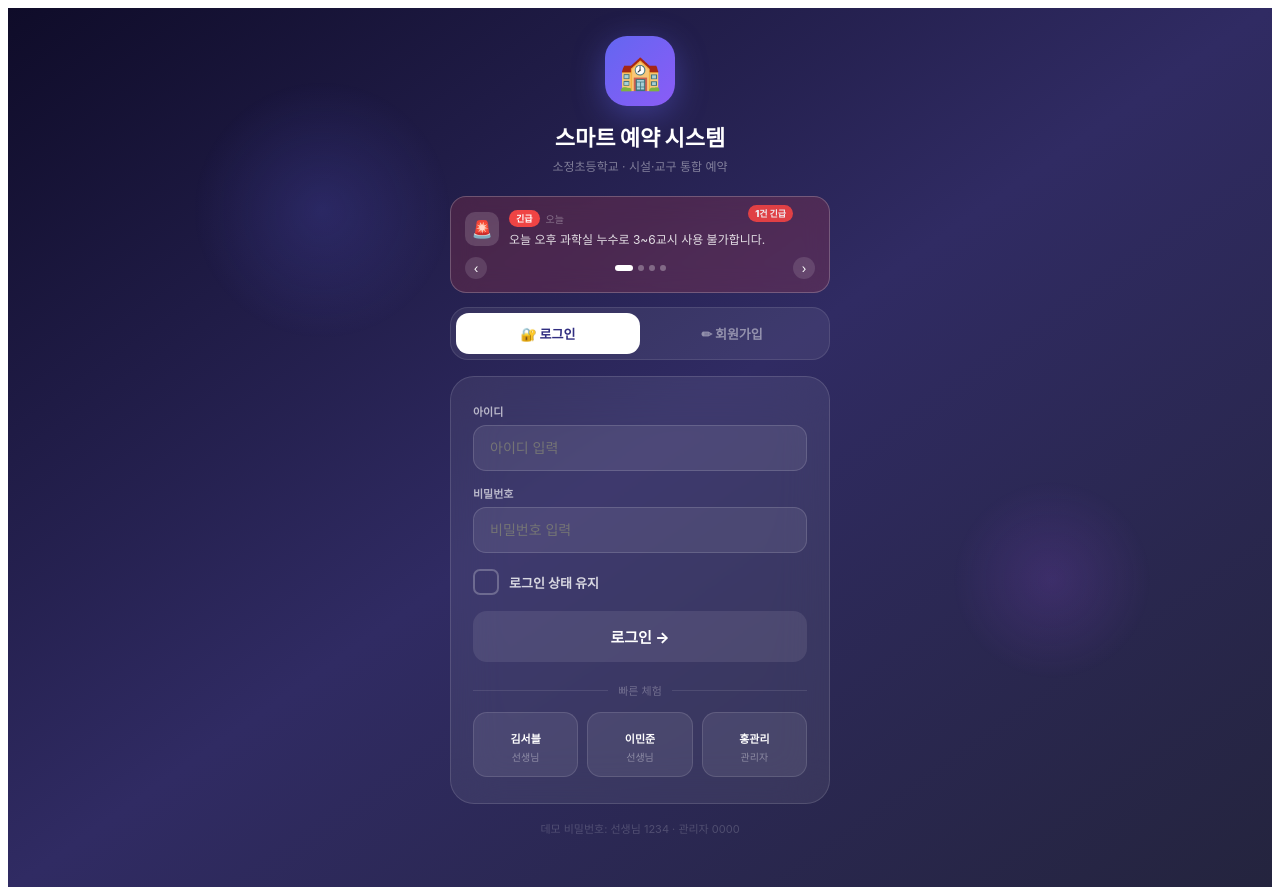
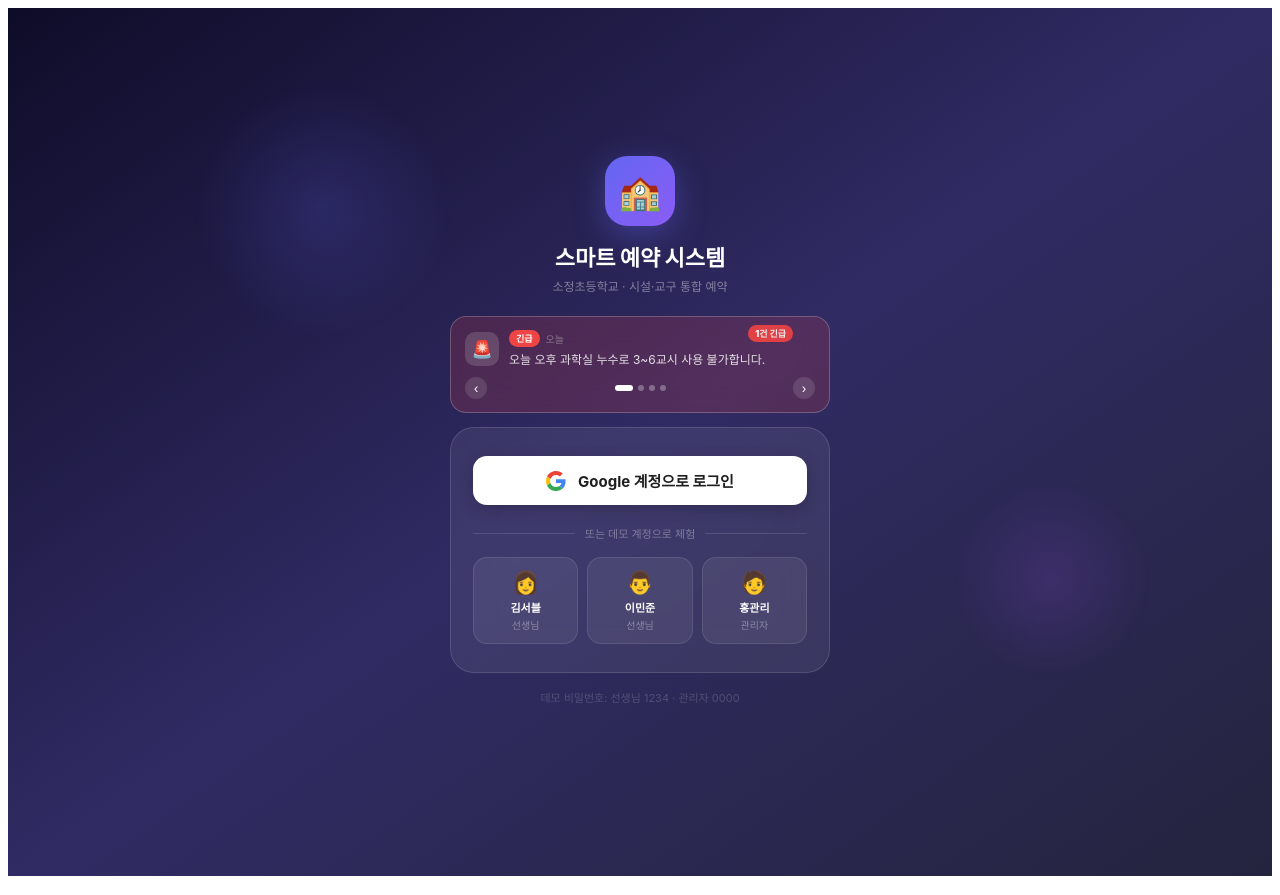
Before and after one commit to goalstorm91-stack/school-reservation, a React (Vite) app: page / in a window 1280 px wide. Built offline with nearby package versions, Linux system fonts and the light colour scheme.

Commit message:
Update App.jsx

```diff
--- a/src/App.jsx
+++ b/src/App.jsx
@@ -258,63 +258,41 @@ function NoticeBanner(props) {
 
 
 // ── 로그인 / 회원가입 ────────────────────
+// ── Google OAuth 로그인 화면 ──────────────
 function LoginScreen(props) {
-  var onLogin=props.onLogin, onRegister=props.onRegister;
-  var [mode,setMode]=useState("login");
-  var [id,setId]=useState(""), [pw,setPw]=useState("");
-  var [showPw,setShowPw]=useState(false);
-  var [err,setErr]=useState(""), [loading,setLoading]=useState(false);
-  var [autoLogin,setAutoLogin]=useState(false);
-  var [form,setForm]=useState({name:"",id:"",pw:"",pwCheck:"",subject:"",email:"",role:"teacher"});
-  var [showSpw,setShowSpw]=useState(false);
-  var [signErr,setSignErr]=useState(""), [done,setDone]=useState(false);
-
-  function switchMode(m){ setMode(m);setErr("");setSignErr("");setDone(false);setId("");setPw(""); }
-
-  function login(){
-    setErr(""); setLoading(true);
-    sb.get("users","select=*&login_id=eq."+id+"&password=eq."+pw)
-      .then(function(rows){
-        if(rows&&rows.length>0){
-          var u=rows[0];
-          if(autoLogin) savedSession=u;
-          onLogin(u);
-        } else {
-          setErr("아이디 또는 비밀번호가 올바르지 않아요.");
-          setLoading(false);
-        }
-      })
-      .catch(function(e){
-        setErr("연결 오류: Supabase URL/KEY를 확인해주세요.");
-        setLoading(false);
-        console.error(e);
-      });
-  }
-
-  function signup(){
-    setSignErr("");
-    if(!form.name||!form.name.trim()) return setSignErr("이름을 입력해주세요.");
-    if(!form.id||form.id.length<4)    return setSignErr("아이디는 4자 이상이어야 해요.");
-    if(form.pw.length<4)              return setSignErr("비밀번호는 4자 이상이어야 해요.");
-    if(form.pw!==form.pwCheck)        return setSignErr("비밀번호가 일치하지 않아요.");
-    if(!form.subject||!form.subject.trim()) return setSignErr("담당 과목을 입력해주세요.");
-    setLoading(true);
-    sb.post("users",{
-      login_id:form.id, password:form.pw, name:form.name.trim(),
-      role:form.role, subject:form.subject.trim(),
-      email: form.email ? form.email.trim() : null,
-      avatar:form.role==="admin"?"":""
-    }).then(function(){
-      setDone(true); setLoading(false);
-      setTimeout(function(){ switchMode("login"); },2200);
-    }).catch(function(e){
-      setSignErr("가입 오류: "+e.message);
-      setLoading(false);
+  var onLogin = props.onLogin;
+  var [loading, setLoading]     = useState(false);
+  var [err, setErr]             = useState("");
+  var [showDemo, setShowDemo]   = useState(false);
+  var [demoId, setDemoId]       = useState("");
+  var [demoPw, setDemoPw]       = useState("");
+  var [demoErr, setDemoErr]     = useState("");
+  var [demoLoading, setDemoLoading] = useState(false);
+
+  // Google OAuth 로그인
+  function loginWithGoogle() {
+    setLoading(true); setErr("");
+    fetch(SUPABASE_URL + "/auth/v1/authorize?provider=google&redirect_to=" + encodeURIComponent(window.location.origin), {
+      headers: { "apikey": SUPABASE_KEY }
+    }).then(function(res) {
+      window.location.href = res.url;
+    }).catch(function() {
+      // fetch가 redirect를 막으므로 직접 이동
+      window.location.href = SUPABASE_URL + "/auth/v1/authorize?provider=google&redirect_to=" + encodeURIComponent(window.location.origin);
     });
   }
-  function setF(k){ return function(e){ setForm(function(v){ var n=Object.assign({},v); n[k]=e.target.value; return n; }); setSignErr(""); }; }
-
-  var inputStyle={width:"100%",boxSizing:"border-box",background:"rgba(255,255,255,.08)",border:"1.5px solid rgba(255,255,255,.14)",borderRadius:13,padding:"14px 16px",color:"white",fontSize:14,fontFamily:"sans-serif"};
+
+  // 데모 계정 로그인 (기존 방식)
+  function demoLogin() {
+    setDemoErr(""); setDemoLoading(true);
+    sb.get("users", "select=*&login_id=eq." + demoId + "&password=eq." + demoPw)
+      .then(function(rows) {
+        if (rows && rows.length > 0) { onLogin(rows[0]); }
+        else { setDemoErr("아이디 또는 비밀번호가 올바르지 않아요."); setDemoLoading(false); }
+      }).catch(function() { setDemoErr("연결 오류가 발생했어요."); setDemoLoading(false); });
+  }
+
+  var IS = {width:"100%",boxSizing:"border-box",background:"rgba(255,255,255,.08)",border:"1.5px solid rgba(255,255,255,.14)",borderRadius:13,padding:"13px 16px",color:"white",fontSize:14,fontFamily:"sans-serif"};
 
   return (
     <div style={{minHeight:"100vh",background:"linear-gradient(145deg,#0f0c29,#302b63,#24243e)",display:"flex",flexDirection:"column",alignItems:"center",justifyContent:"center",padding:"28px 20px 40px",fontFamily:"sans-serif",position:"relative",overflowY:"auto"}}>
@@ -322,7 +300,6 @@ function LoginScreen(props) {
       <div style={{position:"fixed",top:"10%",left:"15%",width:260,height:260,borderRadius:"50%",background:"radial-gradient(circle,rgba(99,102,241,.18),transparent 70%)",pointerEvents:"none"}}></div>
       <div style={{position:"fixed",bottom:"15%",right:"10%",width:200,height:200,borderRadius:"50%",background:"radial-gradient(circle,rgba(168,85,247,.15),transparent 70%)",pointerEvents:"none"}}></div>
 
-      {/* 전체 컨텐츠를 하나의 컨테이너로 통일 */}
       <div style={{width:"100%",maxWidth:380,display:"flex",flexDirection:"column",alignItems:"stretch"}}>
         {/* 로고 & 제목 */}
         <div style={{textAlign:"center",marginBottom:22,animation:"fadeUp .5s ease"}}>
@@ -331,105 +308,77 @@ function LoginScreen(props) {
           <p style={{color:"rgba(255,255,255,.42)",fontSize:12,margin:0}}>소정초등학교 · 시설·교구 통합 예약</p>
         </div>
 
-        {/* 공지사항 배너 - 컨테이너 너비에 맞춤 */}
+        {/* 공지사항 배너 */}
         <div style={{marginBottom:14}}>
           <NoticeBanner notices={props.notices} fullWidth={true}/>
         </div>
 
-        {/* 로그인/회원가입 탭 */}
-        <div style={{background:"rgba(255,255,255,.07)",borderRadius:18,padding:5,marginBottom:16,display:"flex",border:"1px solid rgba(255,255,255,.1)"}}>
-          {[["login","🔐 로그인"],["signup","✏ 회원가입"]].map(function(item){
-            return <button key={item[0]} onClick={function(){ switchMode(item[0]); }} style={{flex:1,border:"none",borderRadius:13,padding:11,fontSize:13,fontWeight:800,cursor:"pointer",transition:"all .22s",background:mode===item[0]?"white":"transparent",color:mode===item[0]?"#312e81":"rgba(255,255,255,.45)"}}>{item[1]}</button>;
-          })}
+        {/* 메인 로그인 카드 */}
+        <div style={{background:"rgba(255,255,255,.07)",backdropFilter:"blur(24px)",border:"1px solid rgba(255,255,255,.13)",borderRadius:24,padding:"28px 22px"}}>
+
+          {/* Google 로그인 버튼 */}
+          <button onClick={loginWithGoogle} disabled={loading}
+            style={{width:"100%",background:"white",color:"#1f1f1f",border:"none",borderRadius:14,padding:"14px 20px",fontSize:15,fontWeight:700,cursor:loading?"not-allowed":"pointer",display:"flex",alignItems:"center",justifyContent:"center",gap:12,marginBottom:20,boxShadow:"0 4px 16px rgba(0,0,0,.2)",opacity:loading?0.8:1}}>
+            {loading ? <Spinner size={20} label="연결 중..."/> : (
+              <>
+                {/* Google G 로고 */}
+                <svg width="20" height="20" viewBox="0 0 48 48">
+                  <path fill="#EA4335" d="M24 9.5c3.54 0 6.71 1.22 9.21 3.6l6.85-6.85C35.9 2.38 30.47 0 24 0 14.62 0 6.51 5.38 2.56 13.22l7.98 6.19C12.43 13.72 17.74 9.5 24 9.5z"/>
+                  <path fill="#4285F4" d="M46.98 24.55c0-1.57-.15-3.09-.38-4.55H24v9.02h12.94c-.58 2.96-2.26 5.48-4.78 7.18l7.73 6c4.51-4.18 7.09-10.36 7.09-17.65z"/>
+                  <path fill="#FBBC05" d="M10.53 28.59c-.48-1.45-.76-2.99-.76-4.59s.27-3.14.76-4.59l-7.98-6.19C.92 16.46 0 20.12 0 24c0 3.88.92 7.54 2.56 10.78l7.97-6.19z"/>
+                  <path fill="#34A853" d="M24 48c6.48 0 11.93-2.13 15.89-5.81l-7.73-6c-2.18 1.48-4.97 2.31-8.16 2.31-6.26 0-11.57-4.22-13.47-9.91l-7.98 6.19C6.51 42.62 14.62 48 24 48z"/>
+                  <path fill="none" d="M0 0h48v48H0z"/>
+                </svg>
+                Google 계정으로 로그인
+              </>
+            )}
+          </button>
+
+          {err&&<div style={{background:"rgba(239,68,68,.14)",border:"1px solid rgba(239,68,68,.32)",borderRadius:11,padding:"10px 14px",marginBottom:14,color:"#fca5a5",fontSize:12,fontWeight:600,textAlign:"center"}}>⚠ {err}</div>}
+
+          <div style={{display:"flex",alignItems:"center",gap:10,marginBottom:16}}>
+            <div style={{flex:1,height:1,background:"rgba(255,255,255,.12)"}}/>
+            <span style={{color:"rgba(255,255,255,.35)",fontSize:11}}>또는 데모 계정으로 체험</span>
+            <div style={{flex:1,height:1,background:"rgba(255,255,255,.12)"}}/>
+          </div>
+
+          {/* 데모 계정 빠른 선택 */}
+          <div style={{display:"grid",gridTemplateColumns:"1fr 1fr 1fr",gap:9,marginBottom:showDemo?14:0}}>
+            {[{id:"teacher1",pw:"1234",name:"김서블",avatar:"👩",role:"teacher"},{id:"teacher2",pw:"1234",name:"이민준",avatar:"👨",role:"teacher"},{id:"admin",pw:"0000",name:"홍관리",avatar:"🧑",role:"admin"}].map(function(a){
+              return <div key={a.id} onClick={function(){setDemoId(a.id);setDemoPw(a.pw);setShowDemo(true);setDemoErr("");}}
+                style={{background:demoId===a.id?"rgba(99,102,241,.3)":"rgba(255,255,255,.07)",border:demoId===a.id?"1.5px solid #818cf8":"1px solid rgba(255,255,255,.1)",borderRadius:14,padding:"11px 8px",textAlign:"center",cursor:"pointer",transition:"all .2s"}}>
+                <div style={{fontSize:22,marginBottom:4}}>{a.avatar}</div>
+                <div style={{color:"white",fontSize:11,fontWeight:800}}>{a.name}</div>
+                <div style={{color:"rgba(255,255,255,.38)",fontSize:10,marginTop:2}}>{a.role==="admin"?"관리자":"선생님"}</div>
+              </div>;
+            })}
+          </div>
+
+          {/* 데모 로그인 폼 */}
+          {showDemo&&(
+            <div style={{marginTop:14}}>
+              <div style={{marginBottom:10}}>
+                <input value={demoId} onChange={function(e){setDemoId(e.target.value);setDemoErr("");}} placeholder="아이디" style={IS}/>
+              </div>
+              <div style={{marginBottom:10}}>
+                <input type="password" value={demoPw} onChange={function(e){setDemoPw(e.target.value);setDemoErr("");}}
+                  onKeyDown={function(e){if(e.key==="Enter")demoLogin();}} placeholder="비밀번호" style={IS}/>
+              </div>
+              {demoErr&&<div style={{background:"rgba(239,68,68,.14)",border:"1px solid rgba(239,68,68,.32)",borderRadius:11,padding:"9px 14px",marginBottom:10,color:"#fca5a5",fontSize:12,fontWeight:600,textAlign:"center"}}>⚠ {demoErr}</div>}
+              <button onClick={demoLogin} disabled={demoLoading||!demoId||!demoPw}
+                style={{width:"100%",background:(demoLoading||!demoId||!demoPw)?"rgba(255,255,255,.09)":"linear-gradient(135deg,#6366f1,#8b5cf6)",color:"white",border:"none",borderRadius:13,padding:13,fontSize:14,fontWeight:800,cursor:(demoLoading||!demoId||!demoPw)?"not-allowed":"pointer",display:"flex",alignItems:"center",justifyContent:"center",gap:8}}>
+                {demoLoading?<Spinner size={16} label="로그인 중..."/>:"데모 로그인 →"}
+              </button>
+            </div>
+          )}
         </div>
 
-        {/* 폼 카드 */}
-        <div style={{background:"rgba(255,255,255,.07)",backdropFilter:"blur(24px)",border:"1px solid rgba(255,255,255,.13)",borderRadius:24,padding:"26px 22px"}}>
-
-        {mode==="login"&&(
-          <div>
-            <div style={{marginBottom:14}}>
-              <label style={{color:"rgba(255,255,255,.65)",fontSize:11,fontWeight:700,display:"block",marginBottom:6}}>아이디</label>
-              <input value={id} onChange={function(e){setId(e.target.value);setErr("");}} onKeyDown={function(e){if(e.key==="Enter")login();}} placeholder="아이디 입력" style={inputStyle}/>
-            </div>
-            <div style={{marginBottom:16,position:"relative"}}>
-              <label style={{color:"rgba(255,255,255,.65)",fontSize:11,fontWeight:700,display:"block",marginBottom:6}}>비밀번호</label>
-              <input type={showPw?"text":"password"} value={pw} onChange={function(e){setPw(e.target.value);setErr("");}} onKeyDown={function(e){if(e.key==="Enter")login();}} placeholder="비밀번호 입력" style={Object.assign({},inputStyle,{paddingRight:46})}/>
-              <button onClick={function(){setShowPw(function(v){return !v;});}} style={{position:"absolute",right:14,bottom:14,background:"none",border:"none",color:"rgba(255,255,255,.4)",cursor:"pointer",fontSize:17,padding:0}}>{showPw?"":""}</button>
-            </div>
-            {err&&<div style={{background:"rgba(239,68,68,.14)",border:"1px solid rgba(239,68,68,.32)",borderRadius:11,padding:"10px 14px",marginBottom:14,color:"#fca5a5",fontSize:12,fontWeight:600,textAlign:"center"}}>⚠ {err}</div>}
-            <div onClick={function(){setAutoLogin(function(v){return !v;});}} style={{display:"flex",alignItems:"center",gap:10,marginBottom:16,cursor:"pointer",userSelect:"none"}}>
-              <div style={{width:22,height:22,borderRadius:7,border:"2px solid "+(autoLogin?"#818cf8":"rgba(255,255,255,.25)"),background:autoLogin?"linear-gradient(135deg,#6366f1,#8b5cf6)":"transparent",display:"flex",alignItems:"center",justifyContent:"center",transition:"all .2s",flexShrink:0}}>
-                {autoLogin&&<span style={{color:"white",fontSize:13,fontWeight:900}}>✓</span>}
-              </div>
-              <span style={{color:"rgba(255,255,255,.8)",fontSize:13,fontWeight:700}}>로그인 상태 유지</span>
-            </div>
-            <button onClick={login} disabled={loading||!id||!pw} style={{width:"100%",background:(loading||!id||!pw)?"rgba(255,255,255,.09)":"linear-gradient(135deg,#6366f1,#8b5cf6)",color:"white",border:"none",borderRadius:14,padding:15,fontSize:15,fontWeight:800,cursor:(loading||!id||!pw)?"not-allowed":"pointer",display:"flex",alignItems:"center",justifyContent:"center",gap:8,marginBottom:20}}>
-              {loading?<Spinner size={18} label="로그인 중..."/>:"로그인 →"}
-            </button>
-            <div style={{display:"flex",alignItems:"center",gap:10,marginBottom:14}}>
-              <div style={{flex:1,height:1,background:"rgba(255,255,255,.1)"}}/>
-              <span style={{color:"rgba(255,255,255,.28)",fontSize:11}}>빠른 체험</span>
-              <div style={{flex:1,height:1,background:"rgba(255,255,255,.1)"}}/>
-            </div>
-            <div style={{display:"grid",gridTemplateColumns:"1fr 1fr 1fr",gap:9}}>
-              {[{id:"teacher1",pw:"1234",name:"김서블",avatar:"",role:"teacher"},{id:"teacher2",pw:"1234",name:"이민준",avatar:"",role:"teacher"},{id:"admin",pw:"0000",name:"홍관리",avatar:"",role:"admin"}].map(function(a){
-                return <div key={a.id} onClick={function(){setId(a.id);setPw(a.pw);setErr("");}} style={{background:"rgba(255,255,255,.08)",border:"1px solid rgba(255,255,255,.12)",borderRadius:14,padding:"12px 8px",textAlign:"center",cursor:"pointer"}}>
-                  <div style={{fontSize:22,marginBottom:5}}>{a.avatar}</div>
-                  <div style={{color:"white",fontSize:11,fontWeight:800}}>{a.name}</div>
-                  <div style={{color:"rgba(255,255,255,.38)",fontSize:10,marginTop:3}}>{a.role==="admin"?"관리자":"선생님"}</div>
-                </div>;
-              })}
-            </div>
-          </div>
-        )}
-
-        {mode==="signup"&&(
-          done?(
-            <div style={{textAlign:"center",padding:"28px 0"}}>
-              <div style={{width:72,height:72,borderRadius:24,background:"linear-gradient(135deg,#10b981,#059669)",display:"flex",alignItems:"center",justifyContent:"center",fontSize:34,margin:"0 auto 16px"}}></div>
-              <h3 style={{color:"white",fontSize:19,fontWeight:900,margin:"0 0 8px"}}>가입 완료!</h3>
-              <p style={{color:"rgba(255,255,255,.5)",fontSize:13,margin:0}}>잠시 후 로그인 화면으로 이동해요</p>
-            </div>
-          ):(
-            <div>
-              {[{l:"이름",k:"name",ph:"홍길동"},{l:"아이디(4자 이상)",k:"id",ph:"사용할 아이디"},{l:"이메일",k:"email",ph:"예: teacher@school.kr"},{l:"담당 과목",k:"subject",ph:"예: 정보AI, 과학"}].map(function(field){
-                return <div key={field.k} style={{marginBottom:14}}>
-                  <label style={{color:"rgba(255,255,255,.65)",fontSize:11,fontWeight:700,display:"block",marginBottom:6}}>{field.l}{field.k==="email"&&<span style={{color:"rgba(255,255,255,.35)",fontWeight:400,marginLeft:4}}>(알림 수신용)</span>}</label>
-                  <input type={field.k==="email"?"email":"text"} value={form[field.k]||""} onChange={setF(field.k)} placeholder={field.ph} style={inputStyle}/>
-                </div>;
-              })}
-              <div style={{marginBottom:14,position:"relative"}}>
-                <label style={{color:"rgba(255,255,255,.65)",fontSize:11,fontWeight:700,display:"block",marginBottom:6}}>비밀번호(4자 이상)</label>
-                <input type={showSpw?"text":"password"} value={form.pw} onChange={setF("pw")} placeholder="비밀번호" style={Object.assign({},inputStyle,{paddingRight:46})}/>
-                <button onClick={function(){setShowSpw(function(v){return !v;});}} style={{position:"absolute",right:14,bottom:14,background:"none",border:"none",color:"rgba(255,255,255,.4)",cursor:"pointer",fontSize:17,padding:0}}>{showSpw?"":""}</button>
-              </div>
-              <div style={{marginBottom:14,position:"relative"}}>
-                <label style={{color:"rgba(255,255,255,.65)",fontSize:11,fontWeight:700,display:"block",marginBottom:6}}>비밀번호 확인</label>
-                <input type="password" value={form.pwCheck} onChange={setF("pwCheck")} placeholder="비밀번호 재입력" style={Object.assign({},inputStyle,{paddingRight:46})}/>
-                {form.pwCheck&&<span style={{position:"absolute",right:14,bottom:14,fontSize:16}}>{form.pw===form.pwCheck?"✅":"❌"}</span>}
-              </div>
-              <div style={{marginBottom:18}}>
-                <label style={{color:"rgba(255,255,255,.65)",fontSize:11,fontWeight:700,display:"block",marginBottom:8}}>역할</label>
-                <div style={{display:"grid",gridTemplateColumns:"1fr 1fr",gap:9}}>
-                  {[["teacher","선생님"],["admin","관리자"]].map(function(item){
-                    return <button key={item[0]} onClick={function(){setForm(function(v){return Object.assign({},v,{role:item[0]});});}} style={{background:form.role===item[0]?"rgba(99,102,241,.35)":"rgba(255,255,255,.07)",border:form.role===item[0]?"1.5px solid #818cf8":"1.5px solid rgba(255,255,255,.12)",borderRadius:13,padding:"12px 8px",color:"white",fontWeight:700,fontSize:13,cursor:"pointer"}}>{item[1]}</button>;
-                  })}
-                </div>
-              </div>
-              {signErr&&<div style={{background:"rgba(239,68,68,.14)",border:"1px solid rgba(239,68,68,.32)",borderRadius:11,padding:"10px 14px",marginBottom:14,color:"#fca5a5",fontSize:12,fontWeight:600,textAlign:"center"}}>⚠ {signErr}</div>}
-              <button onClick={signup} disabled={loading} style={{width:"100%",background:"linear-gradient(135deg,#10b981,#059669)",color:"white",border:"none",borderRadius:14,padding:15,fontSize:15,fontWeight:800,cursor:"pointer",display:"flex",alignItems:"center",justifyContent:"center",gap:8}}>
-                {loading?<Spinner size={18} label="가입 중..."/>:"회원가입 완료 ✓"}
-              </button>
-            </div>
-          )
-        )}
-        </div>{/* 폼 카드 닫기 */}
         <p style={{color:"rgba(255,255,255,.18)",fontSize:11,marginTop:16,textAlign:"center"}}>데모 비밀번호: 선생님 1234 · 관리자 0000</p>
-      </div>{/* 메인 컨테이너 닫기 */}
+      </div>
     </div>
   );
 }
+
 
 // ── 입실 확인 페이지 (/checkin?id=...) ───
 function CheckInPage() {
```
